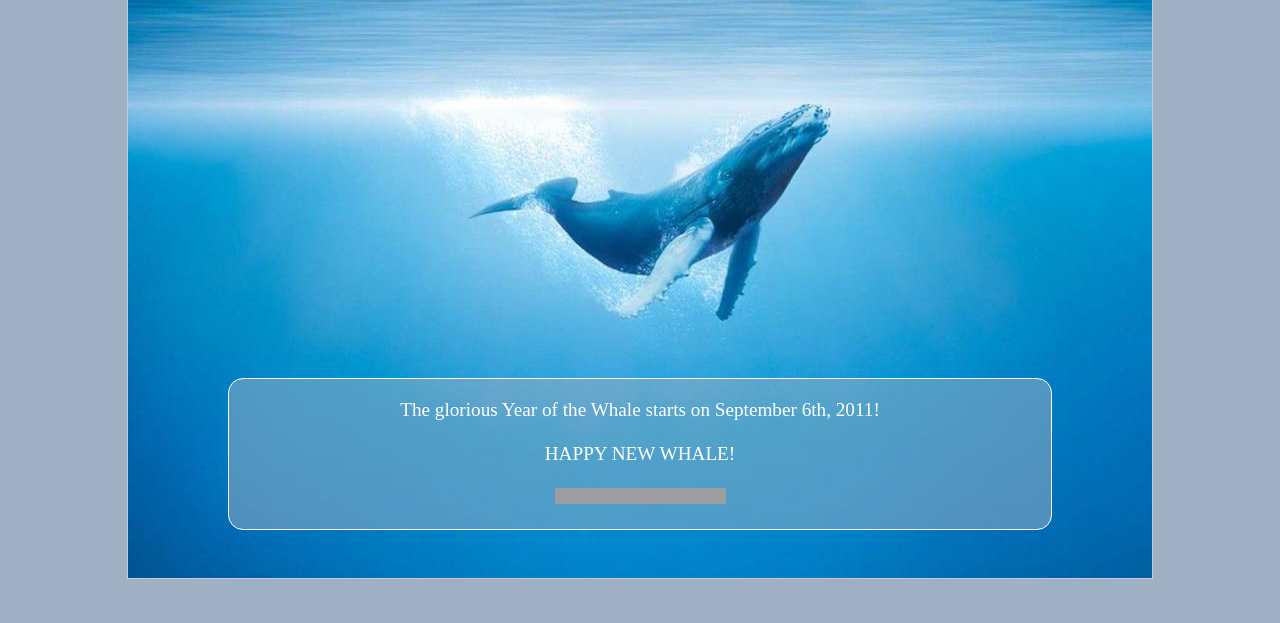
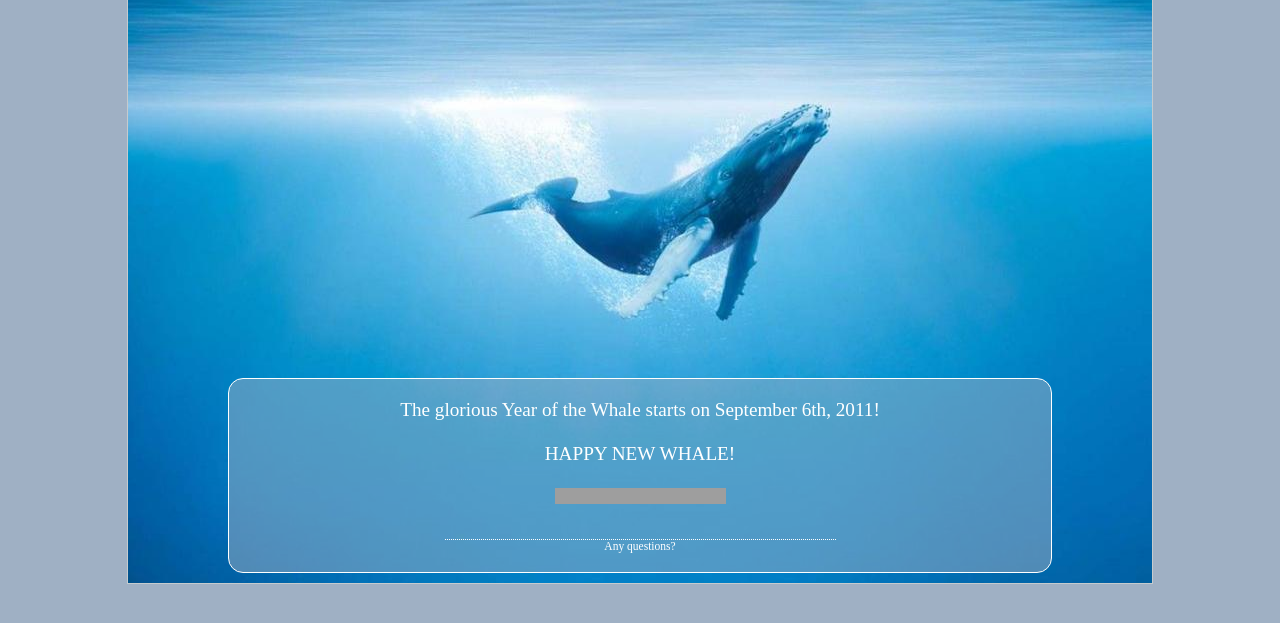
Before and after one commit to per-henrik/yearofthewhale-html, a plain HTML site: page index.html in a window 1280 px wide. Shown: the part 143-766 px from the top of the page. Drawn offline with Linux system fonts and the light colour scheme; grey boxes are pictures that could not be loaded.

Commit message:
Added email-link

```diff
--- a/index.html
+++ b/index.html
@@ -35,6 +35,17 @@
       max-height:1024px;
       color: white;
     }
+    small {
+      border-top:1px dotted white;
+      font-size:60%;
+      margin:30px auto 0px auto;
+      display:block;
+      width:50%;
+    }
+    a {
+      color:inherit;
+      text-decoration:inherit;
+    }
   </style>
 </head>
 
@@ -43,7 +54,7 @@
   <p>The glorious Year of the Whale starts on September 6th, 2011!<br/><br/>
     HAPPY NEW WHALE!<br/><br/>
     <!-- AddToAny BEGIN -->
-    <a class="a2a_dd" href="http://www.addtoany.com/share_save?linkurl=http%3A%2F%2Fyearofthewhale.com%2F&amp;linkname=Year%20of%20The%20Whale"><img src="http://static.addtoany.com/buttons/share_save_171_16.png" width="171" height="16" border="0" alt="Share"/></a>
+    <a class="a2a_dd" href="http://www.addtoany.com/share_save?linkurl=http%3A%2F%2Fyearofthewhale.com%2F&amp;linkname=Year%20of%20The%20Whale"><img src="http://static.addtoany.com/buttons/share_save_171_16.png" width="171" height="16" border="0" alt="Share"/></a><br/>
     <script type="text/javascript">
     var a2a_config = a2a_config || {};
     a2a_config.linkname = "Year of The Whale";
@@ -51,6 +62,7 @@
     </script>
     <script type="text/javascript" src="http://static.addtoany.com/menu/page.js"></script>
     <!-- AddToAny END -->
+    <small>  <a href="mailto:per@oja.no">Any questions?</a></small>
 </div>
 </body>
 
```
